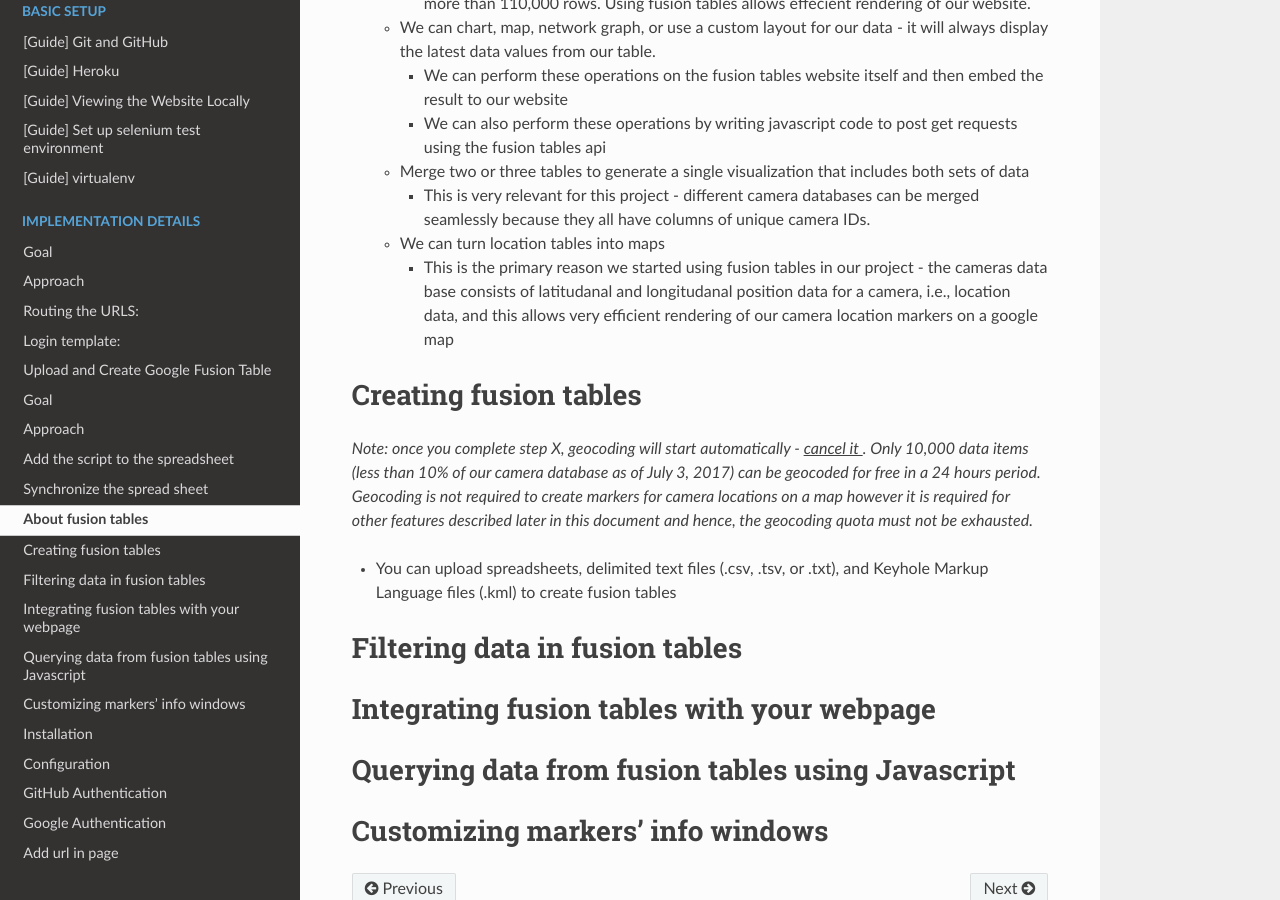
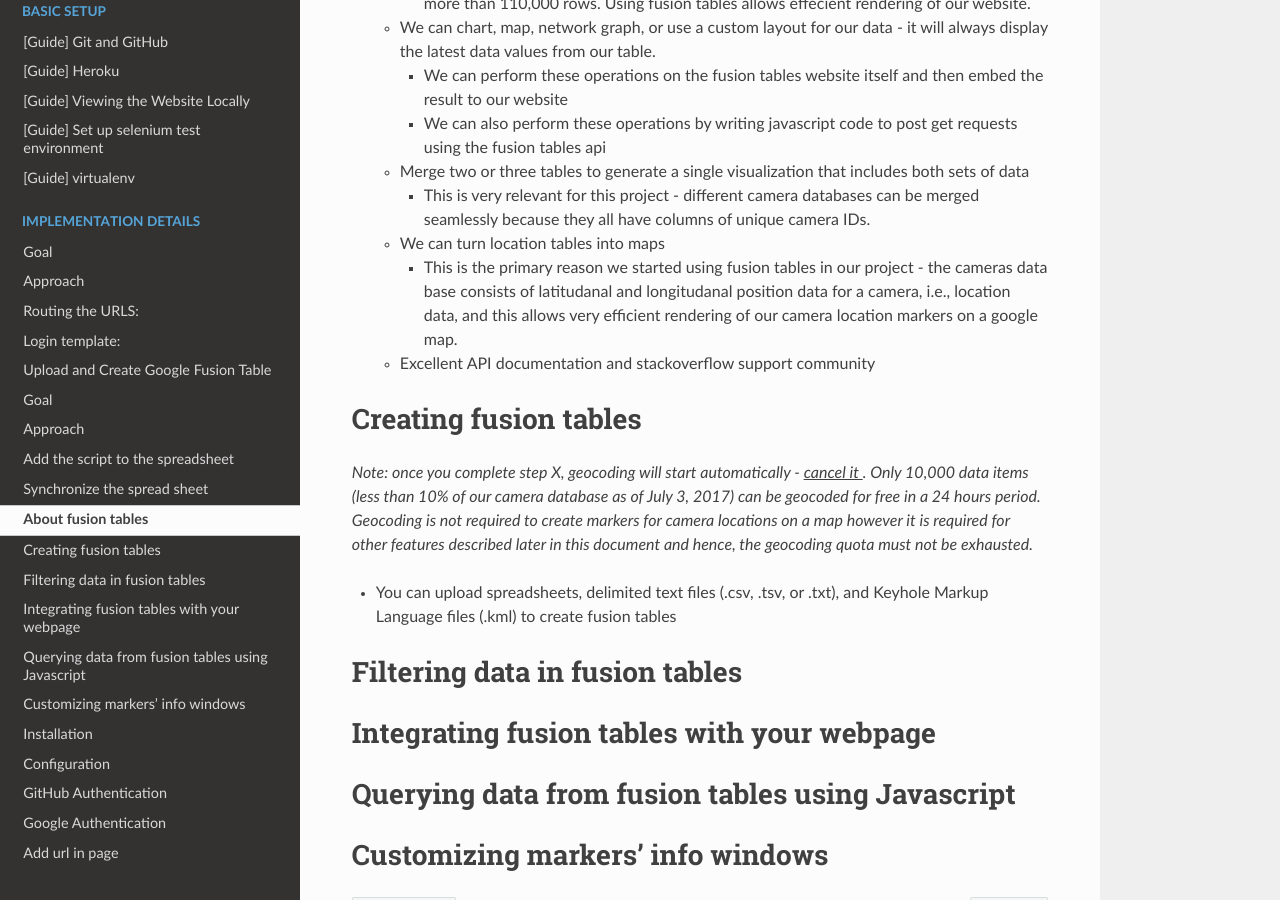
Before and after one commit to PurdueCAM2Project/CAM2WebUI, a Sphinx documentation site: the page built from docs/implementationDetail/fusion_setup.md, in a window 1280 px wide and 900 px high, scrolled down 384 px. Built offline with Sphinx 7.4.7 and the Read the Docs theme 2.0.0, drawn with Linux system fonts in a browser that asks for light colours.

Commit message:
Update 'About fusion tables'

```diff
--- a/docs/implementationDetail/fusion_setup.md
+++ b/docs/implementationDetail/fusion_setup.md
@@ -11,7 +11,8 @@
    * Merge two or three tables to generate a single visualization that includes both sets of data
       * This is very relevant for this project - different camera databases can be merged seamlessly because they all have columns of unique camera IDs.
    * We can turn location tables into maps
-      * This is the primary reason we started using fusion tables in our project - the cameras data base consists of latitudanal and longitudanal position data for a camera, i.e., location data, and this allows very efficient rendering of our camera location markers on a google map
+      * This is the primary reason we started using fusion tables in our project - the cameras data base consists of latitudanal and longitudanal position data for a camera, i.e., location data, and this allows very efficient rendering of our camera location markers on a google map.
+   * Excellent API documentation and stackoverflow support community
 
 ### Creating fusion tables
 <i> Note: once you complete step X, geocoding will start automatically - <u> cancel it </u>. Only 10,000 data items (less than 10% of our camera database as of July 3, 2017) can be geocoded for free in a 24 hours period. Geocoding is not required to create markers for camera locations on a map however it is required for other features described later in this document and hence, the geocoding quota must not be exhausted. </i>
```
